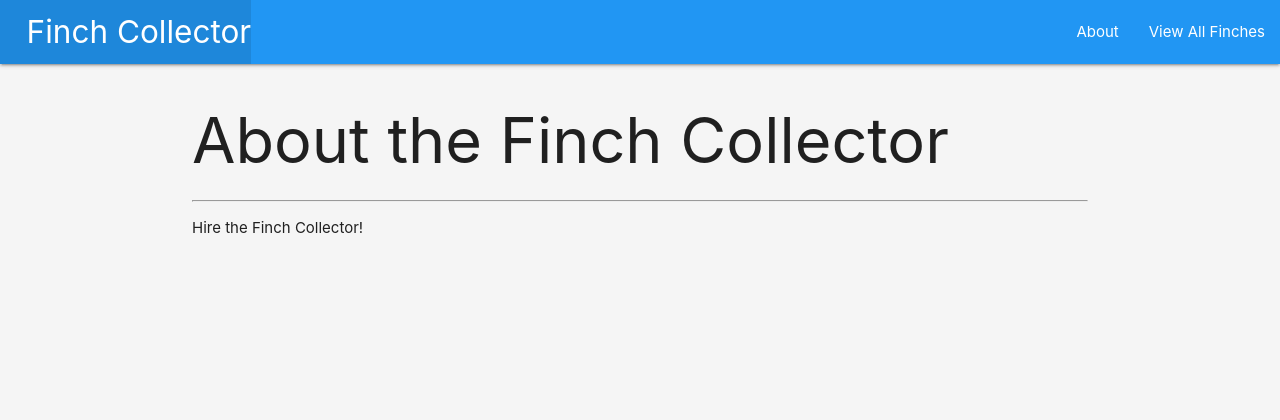
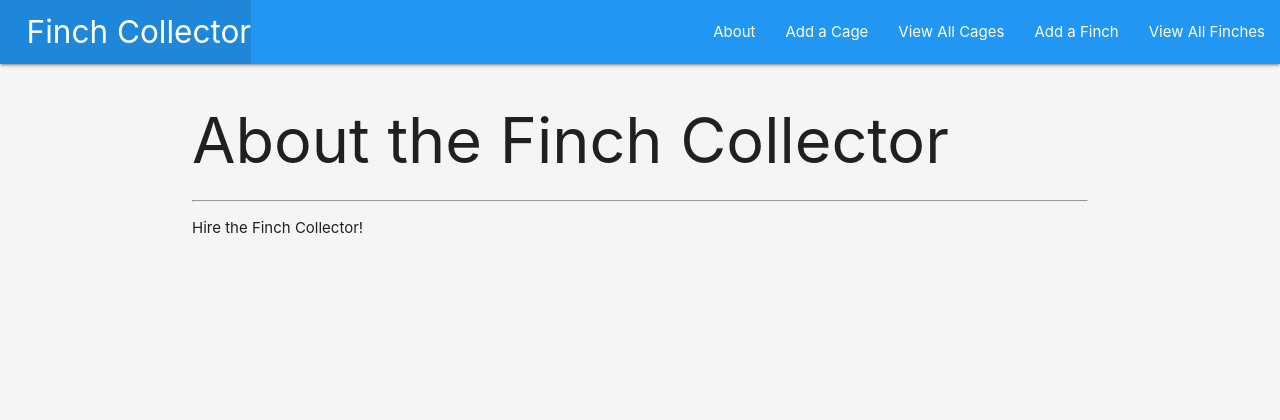
Before and after one commit to fahdm/finch-collector, a Django app: page /about/ in a window 1280 px wide. Shown: the top 420 px of the page. Run offline with Django 4.2, Linux system fonts and the light colour scheme.

Commit message:
update templates. add naviagtion links

```diff
--- a/main_app/templates/base.html
+++ b/main_app/templates/base.html
@@ -1,6 +1,7 @@
 {% load static %}
 <!DOCTYPE html>
 <html lang="en">
+
 <head>
   <meta charset="UTF-8">
   <meta name="viewport" content="width=device-width, initial-scale=1.0">
@@ -8,7 +9,9 @@
   <title>Finch Collector</title>
   <link rel="stylesheet" href="https://cdnjs.cloudflare.com/ajax/libs/materialize/1.0.0/css/materialize.min.css">
   <link rel="stylesheet" href="{% static 'css/style.css' %}">
+  <script src="https://cdnjs.cloudflare.com/ajax/libs/materialize/1.0.0/js/materialize.min.js"></script>
 </head>
+
 <body>
   <header class="navbar-fixed">
     <nav>
@@ -17,8 +20,11 @@
           <li><a href="/" class="left brand-logo">&nbsp;&nbsp; Finch Collector</a></li>
         </ul>
         <ul class="right">
-          <li><a href="/about">About</a></li>
-          <li><a href="/finches">View All Finches</a></li>
+          <li><a href="{% url 'about' %}">About</a></li>
+          <li><a href="{% url 'cages_create' %}">Add a Cage</a></li>
+          <li><a href="{% url 'cages_index' %}">View All Cages</a></li>
+          <li><a href="{% url 'finches_create' %}">Add a Finch </a></li>
+          <li><a href="{% url 'index' %}">View All Finches</a></li>
         </ul>
       </div>
     </nav>
@@ -31,4 +37,5 @@
     <div class="right">All Rights Reserved, &copy; 2024 Finch Collector &nbsp;</div>
   </footer>
 </body>
+
 </html>
```
